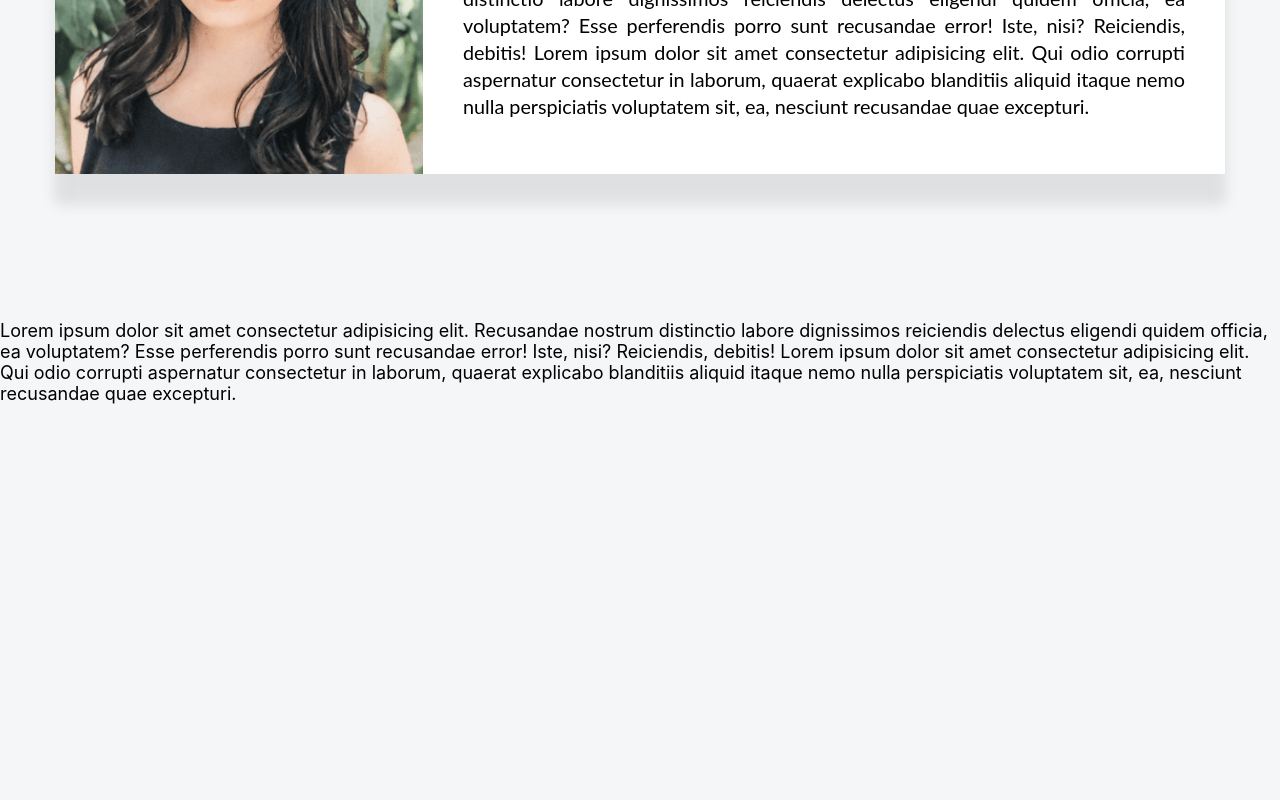
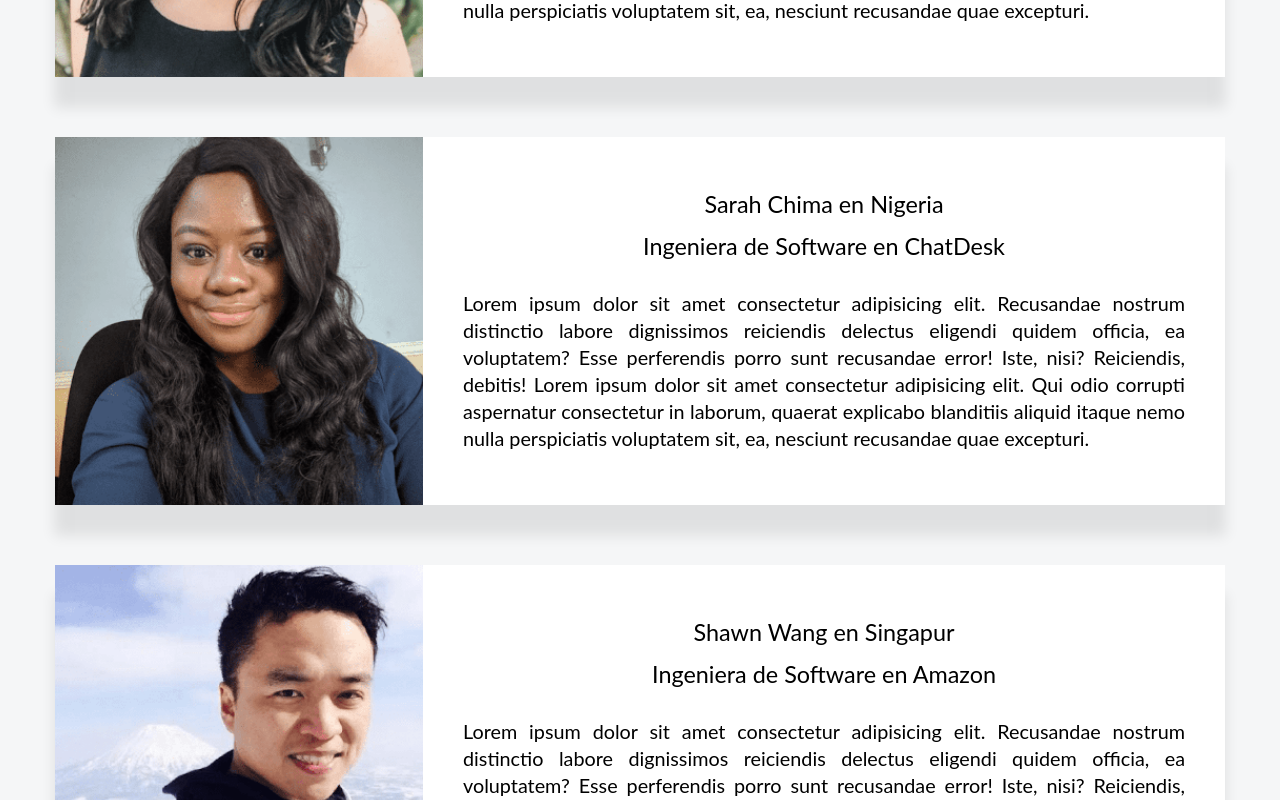
Before and after one commit to MarcoRosselDev/react-01-freecodecamp-testimonials, a React (Create React App) app: page / in a window 1280 px wide. Shown: the part 480-1280 px from the top of the page. Before the commit the page ends 884 px from the top, so only its background shows below. Built offline with nearby package versions, Linux system fonts and the light colour scheme.

Commit message:
add shown and sarah

```diff
--- a/public/index.html
+++ b/public/index.html
@@ -40,5 +40,4 @@
       To create a production bundle, use `npm run build` or `yarn build`.
     -->
   </body>
-  Lorem ipsum dolor sit amet consectetur adipisicing elit. Recusandae nostrum distinctio labore dignissimos reiciendis delectus eligendi quidem officia, ea voluptatem? Esse perferendis porro sunt recusandae error! Iste, nisi? Reiciendis, debitis! Lorem ipsum dolor sit amet consectetur adipisicing elit. Qui odio corrupti aspernatur consectetur in laborum, quaerat explicabo blanditiis aliquid itaque nemo nulla perspiciatis voluptatem sit, ea, nesciunt recusandae quae excepturi.
 </html>
--- a/src/App.js
+++ b/src/App.js
@@ -14,6 +14,22 @@ function App() {
           empresa="Spotify"
           testimonio="Lorem ipsum dolor sit amet consectetur adipisicing elit. Recusandae nostrum distinctio labore dignissimos reiciendis delectus eligendi quidem officia, ea voluptatem? Esse perferendis porro sunt recusandae error! Iste, nisi? Reiciendis, debitis! Lorem ipsum dolor sit amet consectetur adipisicing elit. Qui odio corrupti aspernatur consectetur in laborum, quaerat explicabo blanditiis aliquid itaque nemo nulla perspiciatis voluptatem sit, ea, nesciunt recusandae quae excepturi."
         />
+        <Testimonio
+          nombre="Sarah Chima"
+          pais="Nigeria"
+          imagen="sarah"
+          cargo="Ingeniera de Software"
+          empresa="ChatDesk"
+          testimonio="Lorem ipsum dolor sit amet consectetur adipisicing elit. Recusandae nostrum distinctio labore dignissimos reiciendis delectus eligendi quidem officia, ea voluptatem? Esse perferendis porro sunt recusandae error! Iste, nisi? Reiciendis, debitis! Lorem ipsum dolor sit amet consectetur adipisicing elit. Qui odio corrupti aspernatur consectetur in laborum, quaerat explicabo blanditiis aliquid itaque nemo nulla perspiciatis voluptatem sit, ea, nesciunt recusandae quae excepturi."
+        />
+        <Testimonio
+          nombre="Shawn Wang"
+          pais="Singapur"
+          imagen="shawn"
+          cargo="Ingeniera de Software"
+          empresa="Amazon"
+          testimonio="Lorem ipsum dolor sit amet consectetur adipisicing elit. Recusandae nostrum distinctio labore dignissimos reiciendis delectus eligendi quidem officia, ea voluptatem? Esse perferendis porro sunt recusandae error! Iste, nisi? Reiciendis, debitis! Lorem ipsum dolor sit amet consectetur adipisicing elit. Qui odio corrupti aspernatur consectetur in laborum, quaerat explicabo blanditiis aliquid itaque nemo nulla perspiciatis voluptatem sit, ea, nesciunt recusandae quae excepturi."
+        />
       </div>
     </div>
   );
```
